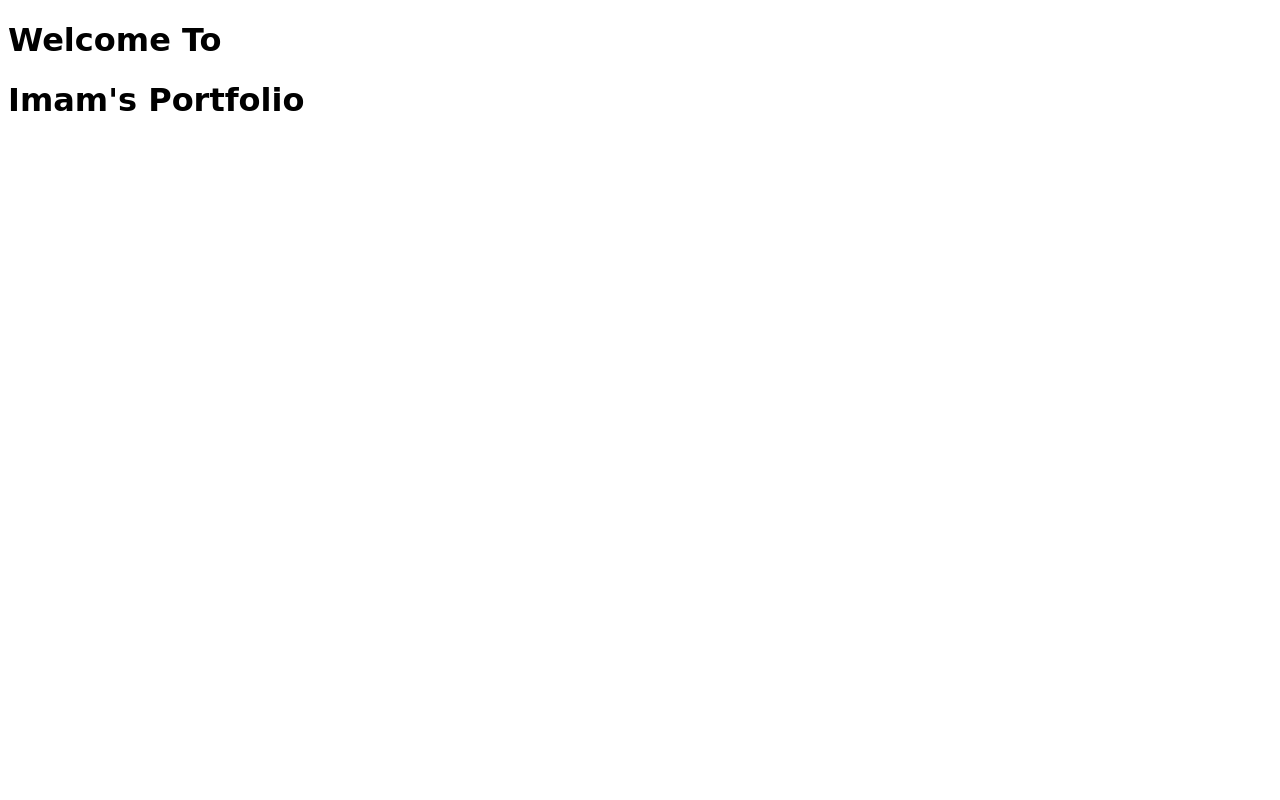
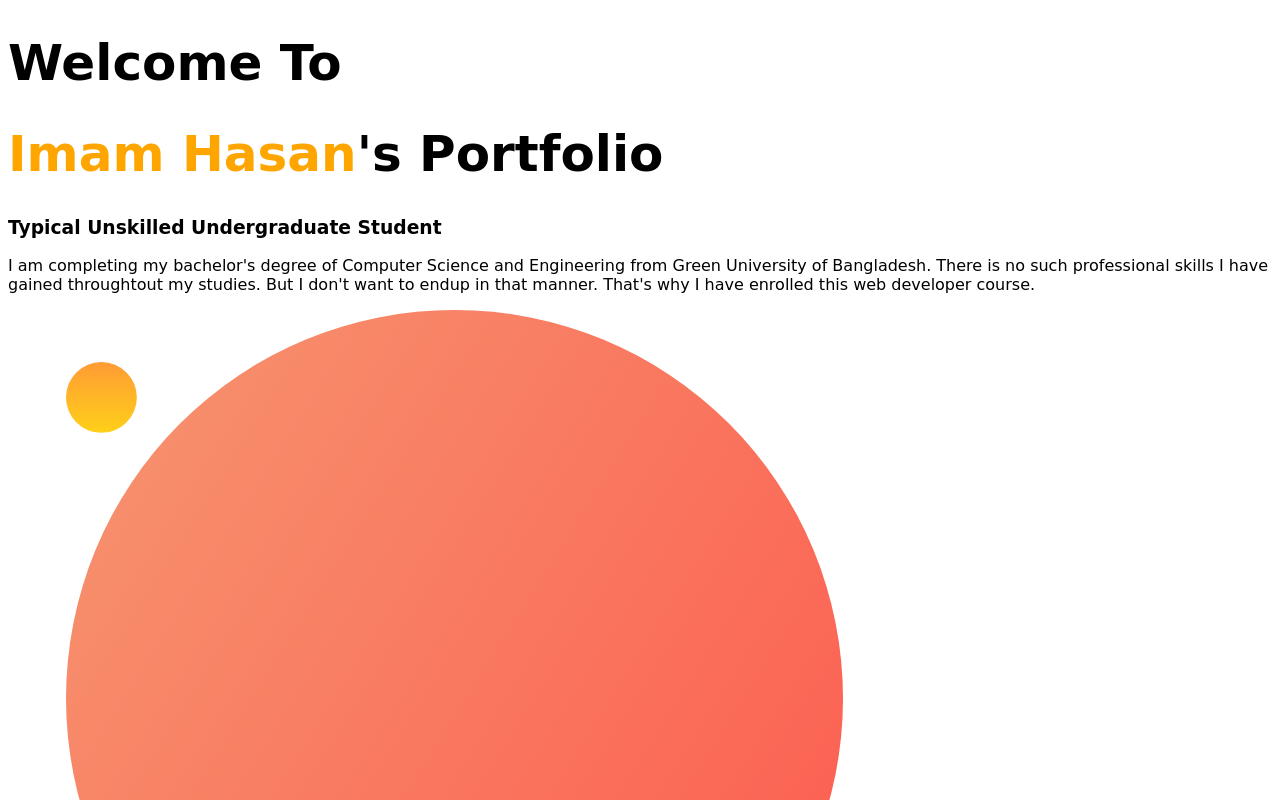
Before and after one commit to being-saiful/practice_portfolio, a plain HTML site: page index.html in a window 1280 px wide. Shown: the top 800 px of the page. Drawn offline with Linux system fonts and the light colour scheme; a web font is replaced by a local one.

Commit message:
added picture

```diff
--- a/index.html
+++ b/index.html
@@ -12,7 +12,10 @@
 </head>
 <body>
     <h1>Welcome To</h1>
-    <h1>Imam's Portfolio</h1>
+    <h1><span class="colored">Imam Hasan</span>'s Portfolio</h1>
+    <h3>Typical Unskilled Undergraduate Student</h3>
+    <p>I am completing my bachelor's degree of Computer Science and Engineering from Green University of Bangladesh. There is no such professional skills I have gained throughtout my studies. But I don't want to endup in that manner. That's why I have enrolled this web developer course.</p>
+    <img src="pictures/my-bg.png" alt="">
 
 </body>
 </html>
--- a/style.css
+++ b/style.css
@@ -1,3 +1,9 @@
-h1{
+body{
     font-family: 'Luxurious Roman', cursive;
 }
+h1{
+    font-size: 50px;
+}
+.colored{
+    color: orange;
+}
```
Also changed, not shown: pictures/dream-bg.png (added), pictures/exp-bg.png (added), pictures/my-bg.png (added), pictures/my-bg2.png (added), pictures/top-banner.png (added).
